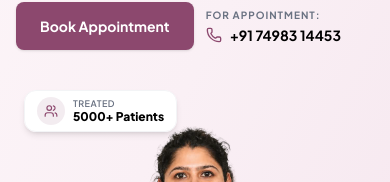
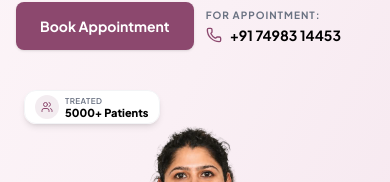
Before and after one commit to PiyushSanap07/doc, a React (Vite) app: page / in a window 390 px wide. Shown: the part 318-500 px from the top of the page. Built offline with nearby package versions, Linux system fonts and the light colour scheme.

Commit message:
Hero Updated

```diff
--- a/src/components/Hero.jsx
+++ b/src/components/Hero.jsx
@@ -69,13 +69,13 @@ const Hero = ({ onBookClick }) => {
             transition={{ duration: 0.45, ease: 'easeOut', delay: 0.1 }}
           >
             {/* Floating Patient Stat Badge */}
-            <div className="absolute top-2 left-2 sm:-left-4 z-20 bg-white/95 backdrop-blur-xs rounded-xl px-3 py-1.5 sm:px-4 sm:py-2.5 shadow-md border border-gray-100 flex items-center gap-2 sm:gap-3">
-              <div className="w-7 h-7 sm:w-8 sm:h-8 rounded-full bg-primary/10 text-primary flex items-center justify-center shrink-0">
-                <Users className="w-3.5 h-3.5 sm:w-4 sm:h-4" />
+            <div className="absolute top-2 left-2 sm:-left-4 z-20 bg-white/95 backdrop-blur-xs rounded-xl px-2.5 py-1 sm:px-4 sm:py-2.5 shadow-md border border-gray-100 flex items-center gap-1.5 sm:gap-3">
+              <div className="w-6 h-6 sm:w-8 sm:h-8 rounded-full bg-primary/10 text-primary flex items-center justify-center shrink-0">
+                <Users className="w-3 h-3 sm:w-4 sm:h-4" />
               </div>
               <div className="leading-tight">
-                <p className="text-[9px] sm:text-[10px] text-gray-500 font-semibold uppercase tracking-wider">Treated</p>
-                <p className="text-xs sm:text-sm font-extrabold text-black">5000+ Patients</p>
+                <p className="text-[8px] sm:text-[10px] text-gray-500 font-semibold uppercase tracking-wider">Treated</p>
+                <p className="text-[11px] sm:text-sm font-extrabold text-black">5000+ Patients</p>
               </div>
             </div>
 
```
